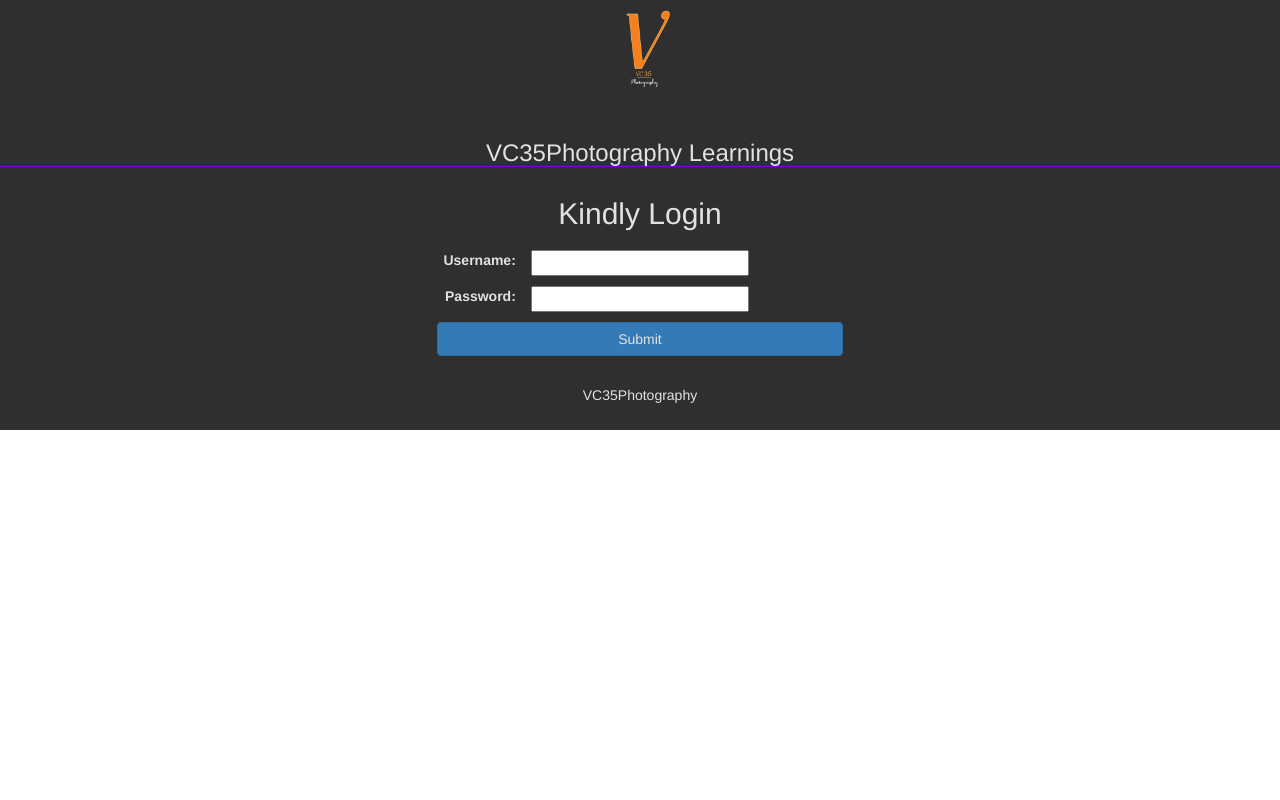
After one commit to vchandwani/LearningPhotography, a PHP site: page /login.php in a window 1280 px wide. The commit adds this page. Run offline with PHP 8.4, Linux system fonts and the light colour scheme; some libraries are stand-ins or nearby versions.

Commit message:
Login Added
Login Added

```diff
--- /dev/null
+++ b/footer.html
@@ -0,0 +1,3 @@
+<footer class="container-fluid">
+    <p class="text-center">VC35Photography</p>
+</footer>
--- /dev/null
+++ b/header.html
@@ -0,0 +1,10 @@
+<title>Photography Learnings</title>
+<meta charset="utf-8">
+<meta name="viewport" content="width=device-width, initial-scale=1">
+<link rel="stylesheet" href="https://maxcdn.bootstrapcdn.com/bootstrap/3.3.7/css/bootstrap.min.css">
+<script src="https://ajax.googleapis.com/ajax/libs/jquery/3.2.1/jquery.min.js"></script>
+<script src="https://maxcdn.bootstrapcdn.com/bootstrap/3.3.7/js/bootstrap.min.js"></script>
+<link href="select2.css" rel="stylesheet" />
+<link href="style.css" rel="stylesheet" />
+<script src="https://cdnjs.cloudflare.com/ajax/libs/select2/4.0.6-rc.0/js/select2.min.js"></script>
+<link rel="shortcut icon" type="image/png" href="favicon.png"/>
--- /dev/null
+++ b/login.php
@@ -0,0 +1,68 @@
+<?php
+   include("connection.php");
+   session_start();
+   $error = '';
+   if($_SERVER["REQUEST_METHOD"] == "POST") {
+        // username and password sent from form
+        $myusername = $_POST['username'];
+        $mypassword = $_POST['password'];
+
+        $sql = "SELECT * FROM roles WHERE username = '$myusername'";
+        $stmt = $conn->query($sql);
+        $stmt->execute();
+        $row = $stmt->fetch(PDO::FETCH_ASSOC);
+
+        $salt = $row['salt'];
+
+        // Hash salt and password together
+        $md5 = md5($salt.$mypassword);
+        $mypassword = sha1($md5);
+
+        // If result matched $myusername and $mypassword
+        if($mypassword == $row['password']) {
+            $_SESSION['login_user'] = $myusername;
+            header("location: index.php");
+        } else {
+            $error = "Your Login Name or Password is invalid";
+        }
+    }
+?>
+<html lang="en">
+    <head>
+        <?php include 'header.html'; ?>
+    </head>
+    <body>
+        <div class="container-fluid">
+            <div class="row text-center">
+                <img class="img-rounded big-img" alt="VC35Photography" src="favicon.png">
+            </div>
+            <div class="row text-center">
+                <h3>VC35Photography Learnings</h3>
+            </div>
+            <div class="row text-center"><h2>Kindly Login</h2></div>
+            <div class="row text-center margin-top10">
+                <form action="" method="post">
+                    <div class="row">
+                        <p class="col-sm-3"></p>
+                        <label class="col-sm-2 text-right" for="username">Username:</label>
+                        <input class="col-sm-2" type="username" id="username" name="username">
+                    </div>
+                    <div class="row margin-top10">
+                        <p class="col-sm-3"></p>
+                        <label class="col-sm-2 text-right" for="password">Password:</label>
+                        <input class="col-sm-2" type="password" id="password" name="password">
+                    </div>
+                    <div class='row text-center margin-top10'>
+                        <div class="col-sm-push-4 col-sm-4 ">
+                            <button type="submit" class="btn btn-primary btn-md">Submit</button>
+                        </div>
+                    </div>
+                </form>
+            </div>
+            <?php if($error) { ?>
+                <div class="row alert alert-danger"><?php echo $error; ?></div>
+            <?php } ?>
+        </div>
+        <?php include 'footer.html'; ?>
+    </body>
+</html>
--- a/style.css
+++ b/style.css
@@ -46,6 +46,9 @@
     width: auto;
     max-width: 90%;
     margin: auto;
+}
+.search-width{
+    width:70%;
 }
 
 @media screen and (max-width: 1024px) {
@@ -100,6 +103,9 @@
     }
     .header-text {
         margin-left: 50px;
+    }
+    .search-width{
+        width:100%;
     }
 }
 
@@ -212,3 +218,12 @@
 .img-responsive {
     margin: 0 auto;
 }
+.logout{
+    text-align: right;
+}
+.margin-top14 {
+    margin-top:14px;
+}
+.alert-danger {
+    color: #a94442!important;
+}
```
Also changed, not shown: create.php (+6 -13 lines), epiz_21223681_vc35photography.sql (+23 -1 lines), index.php (+8 -17 lines), logout.php (added, +7 -0 lines), session.php (added, +13 -0 lines).
